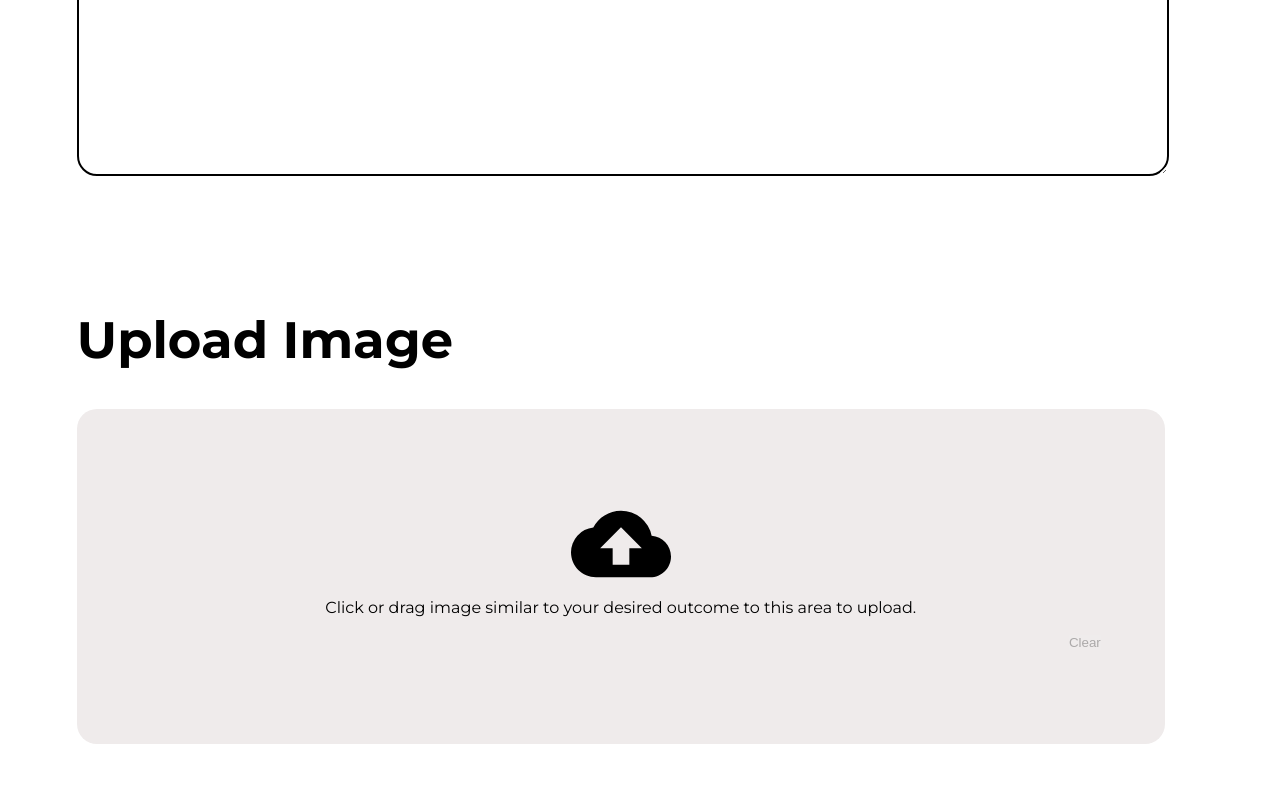
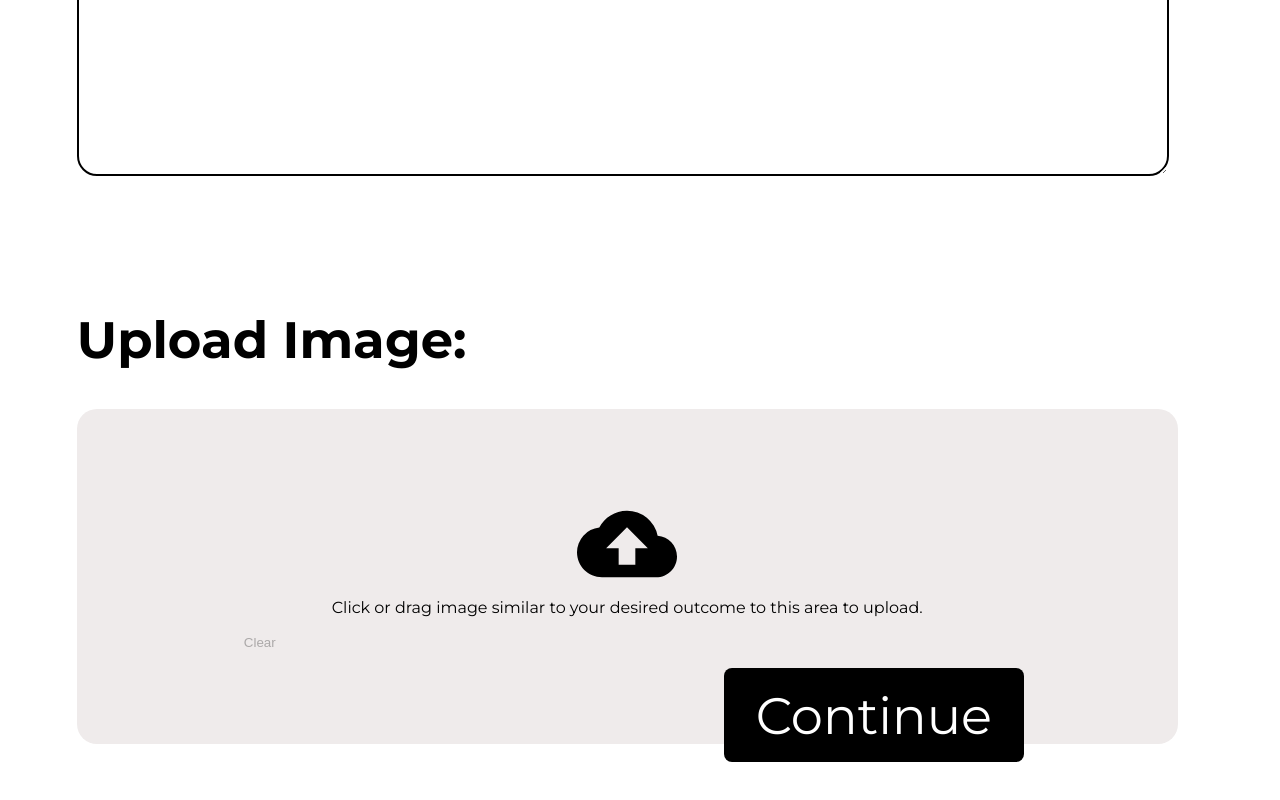
Before and after one commit to Gerkep/NFT-Creation-Website, a React (Create React App) app: page /project/description in a window 1280 px wide. Shown: the part 1376-2176 px from the top of the page. Built offline with nearby package versions, Linux system fonts and the light colour scheme.

Commit message:
placing an order almost there...

```diff
--- a/src/actions/index.js
+++ b/src/actions/index.js
@@ -9,3 +9,8 @@ export const selectStyle = (style) => (dispatch, getState)  => {
         dispatch({type: 'STYLE_SELECTED', payload: style});
         history.push('/project/description');
 };
+
+export const submitOrder = (formValues) => (dispatch, getState) => {
+    dispatch({type: 'ORDER_SUBMITTED', payload: formValues});
+    history.push('/project/summary');
+}
--- a/src/components/Flow.js
+++ b/src/components/Flow.js
@@ -1,5 +1,4 @@
 import React from "react";
-import { Link } from "react-router-dom";
 
 import '../style/Flow.css';
 
--- a/src/components/ProjectDescription.js
+++ b/src/components/ProjectDescription.js
@@ -1,43 +1,29 @@
 import React from "react";
 import Flow from './Flow';
-import UploadForm from './dropzone/UploadForm';
-import { Field, reduxForm } from "redux-form";
 
 
 import "../style/Description.css"
+import { connect } from "react-redux";
+import { submitOrder } from "../actions";
+import ProjectForm from "./ProjectForm";
+
 class ProjectDescription extends React.Component {
 
-    renderTextfield({input, label}){
-        return(
-            <div className="description-container">
-                <h2 className="label">{label}</h2>
-                <textarea className="description" {...input}/>
-            </div>
-        )
+
+    onSubmit = (formValues) => {
+        this.props.submitOrder(formValues);
     }
-    renderInput({input, label}){
-        return(
-            <div>
-                <h2 className="label">{label}</h2>
-                <input className="input" {...input} />
-            </div>
-        )
-    }
+
     render(){
         return(
             <div>
-                <Flow header="Complete your order">
-                    <form className="form">
-                        <Field name="email" component={this.renderInput} label="Enter Email"/>
-                        <Field name="description" component={this.renderTextfield} label="Describe idea here:"/>
-                    </form>
-                    <UploadForm className="image-form"/>
+                <Flow header="Complete Your order">
+                    <ProjectForm onSubmit={this.onSubmit}></ProjectForm>
                 </Flow>
+
             </div>
         )
     }
 }
 
-export default reduxForm({
-    form: 'description'
-})(ProjectDescription);
+export default connect(null, {submitOrder})(ProjectDescription)
--- /dev/null
+++ b/src/components/ProjectForm.js
@@ -0,0 +1,78 @@
+import React from "react";
+import DropZoneField from "./dropzone/DropzoneField";
+import { Field, reduxForm } from "redux-form";
+
+
+import "../style/Description.css"
+
+const imageIsRequired = value => (!value ? "Required" : undefined);
+class ProjectDescription extends React.Component {
+
+    state = { imageFile: [] };
+
+  handleOnDrop = (newImageFile, onChange) => {
+    const imageFile = {
+      file: newImageFile[0],
+      name: newImageFile[0].name,
+      preview: URL.createObjectURL(newImageFile[0]),
+      size: newImageFile[0].size
+    };
+
+    this.setState({ imageFile: [imageFile] }, () => onChange(imageFile));
+  };
+
+  resetForm = () => this.setState({ imageFile: [] }, () => this.props.reset());
+
+    renderTextfield({input, label}){
+        return(
+            <div className="description-container">
+                <h2 className="label">{label}</h2>
+                <textarea className="description" {...input}/>
+            </div>
+        )
+    }
+    renderInput({input, label}){
+        return(
+            <div>
+                <h2 className="label">{label}</h2>
+                <input className="input" {...input} autoComplete="off"/>
+            </div>
+        )
+    }
+    onSubmit = (formValues) => {
+        this.props.onSubmit(formValues);
+        console.log(formValues);
+    }
+
+    render(){
+        return(
+            <div>
+                    <form onSubmit={this.props.handleSubmit(this.onSubmit)} className="form">
+                        <Field name="email" component={this.renderInput} label="Enter Email:"/>
+                        <Field name="description" component={this.renderTextfield} label="Describe Idea:"/>
+                        <Field
+                            name="imageToUpload"
+                            component={DropZoneField}
+                            type="file"
+                            imagefile={this.state.imageFile}
+                            handleOnDrop={this.handleOnDrop}
+                            validate={[imageIsRequired]}
+                        />
+                        <button
+                            type="button"
+                            className="uk-button uk-button-default uk-button-large clear"
+                            disabled={this.props.pristine || this.props.submitting}
+                            onClick={this.resetForm}
+                        >
+                        Clear
+                        </button>
+                        <button className="btn" id="continue-btn">Continue</button>
+                    </form>
+            </div>
+        )
+    }
+}
+
+export default reduxForm({
+    form: 'description'
+})(ProjectDescription);
--- a/src/components/dropzone/DropzoneField.js
+++ b/src/components/dropzone/DropzoneField.js
@@ -12,6 +12,7 @@ const DropZoneField = ({
   meta: { error, touched }
 }) => (
   <div className="preview-container">
+    <h1 className="title">Upload Image:</h1>
     <DropZone
       accept="image/jpeg, image/png, image/gif, image/bmp"
       className="upload-container"
@@ -30,19 +31,6 @@ const DropZoneField = ({
   </div>
 );
 
-DropZoneField.propTypes = {
-  error: PropTypes.string,
-  handleOnDrop: PropTypes.func.isRequired,
-  imagefile: PropTypes.arrayOf(
-    PropTypes.shape({
-      file: PropTypes.file,
-      name: PropTypes.string,
-      preview: PropTypes.string,
-      size: PropTypes.number
-    })
-  ),
-  onChange: PropTypes.func,
-  touched: PropTypes.bool
-};
+
 
 export default DropZoneField;
--- a/src/components/dropzone/ShowError.js
+++ b/src/components/dropzone/ShowError.js
@@ -12,9 +12,5 @@ const ShowError = ({ error, touched }) =>
     </div>
   ) : null;
 
-ShowError.propTypes = {
-  error: PropTypes.string,
-  touched: PropTypes.bool
-};
 
 export default ShowError;
--- a/src/components/dropzone/UploadForm.js
+++ b/src/components/dropzone/UploadForm.js
@@ -32,7 +32,7 @@ class UploadImageForm extends Component {
 
   render = () => (
     <div className="app-container">
-      <h1 className="title">Upload Image</h1>
+      <h1 className="title">Upload Image:</h1>
       <Form onSubmit={this.props.handleSubmit(this.handleFormSubmit)}>
         <Field
           name="imageToUpload"
--- a/src/reducers/flowReducer.js
+++ b/src/reducers/flowReducer.js
@@ -1,6 +1,9 @@
 const INITIAL_STATE = {
     project: null,
     style: null,
+    email: null,
+    description: null,
+    image: null,
     paid: false
 }
 
@@ -10,6 +13,8 @@ export default (state = INITIAL_STATE, action) => {
             return {...state, project: action.payload}
         case "STYLE_SELECTED":
             return {...state, style: action.payload}
+        case "ORDER_SUBMITTED":
+            return {...state, email: action.payload.email, description: action.payload.description, image: action.payload.imageToUpload.preview}
         default:
             return state;
     }
--- a/src/style/Description.css
+++ b/src/style/Description.css
@@ -33,6 +33,7 @@
 }
 img {
     max-height: 240px;
+    max-width: 70vw;
     margin: 0 auto;
   }
 
@@ -46,8 +47,11 @@ img {
     clear: both;
     margin: 0 auto;
     border: none;
-    margin-right: 5vw;
-    margin-top: -8.5vw;
+    margin-right: 15vw;
+    margin-top: 5vw;
+    height: 10vw;
+    float: right;
+    background-color: transparent;
   }
 
   .details,
@@ -59,7 +63,7 @@ img {
   }
   .title{
       font-size: 4vw;
-      margin: 10vw 0 3vw 0;
+      margin: 10vw 0 0 6vw;
   }
 
   .error {
@@ -95,11 +99,20 @@ img {
     text-align: center;
     background-color: #efebeb;
     height: 100%;
-    width: 100%;
+    width: 86vw;
+    margin-left: 6vw;
     border-radius: 20px;
+    margin-top: 3vw;
   }
 
   .upload-container {
     cursor: pointer;
     height: 300px;
   }
+  #continue-btn{
+    margin: 0 auto;
+    margin-top: 12vw;
+    margin-left: 20vw;
+    margin-right: 20vw;
+    font-size: 4vw;
+  }
--- a/src/style/Flow.css
+++ b/src/style/Flow.css
@@ -6,5 +6,5 @@
 .content{
     padding-top: 7vh;
     margin: 0 auto;
-    margin-bottom: 10vw;
+    margin-bottom: 15vw;
 }
```
Also changed, not shown: src/components/dropzone/Placeholder.js (+0 -7 lines).
